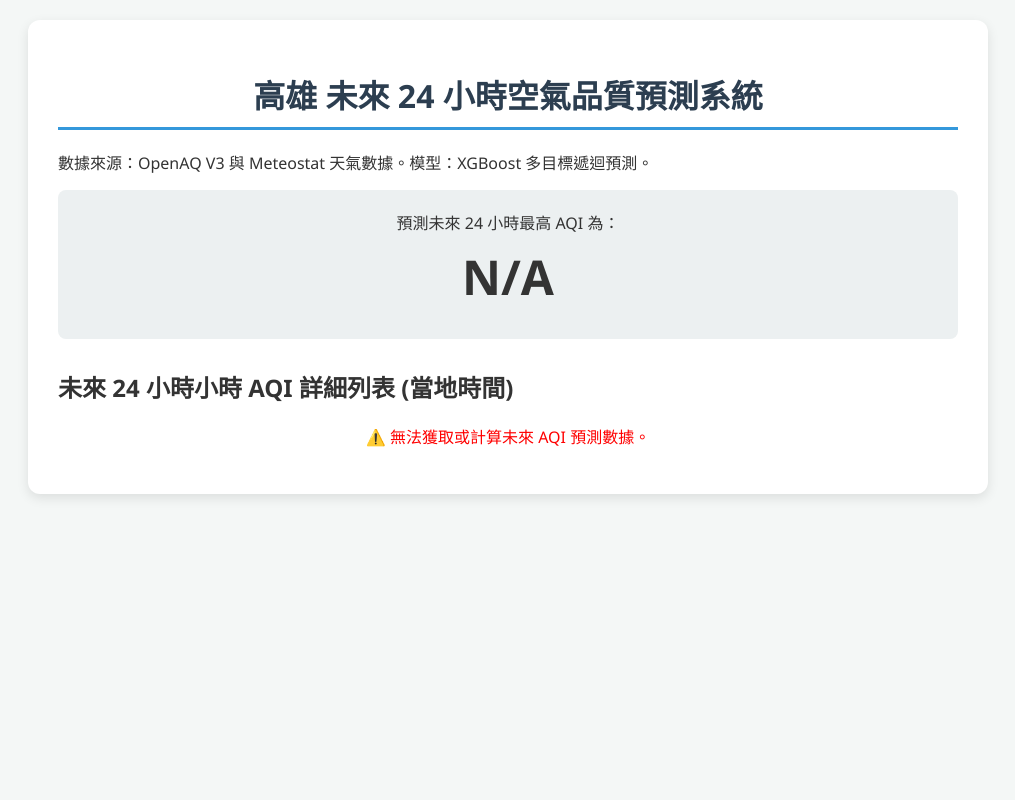
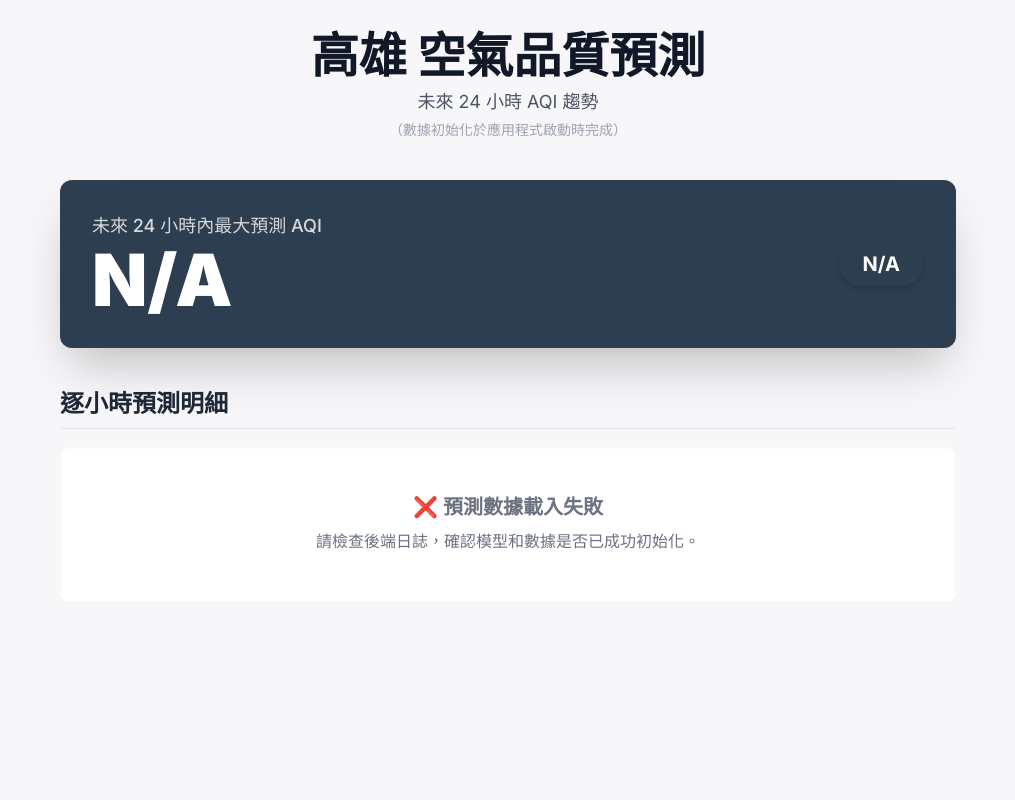
Before and after one commit to JLJYL/air-quality-predictor, a Flask app: page / in a window 1280 px wide. Shown: the whole page, without its empty margins (132-1147 px from the left). Run offline with Flask 3, Linux system fonts and the light colour scheme; some libraries are stand-ins or nearby versions.

Commit message:
Update index.html

```diff
--- a/templates/index.html
+++ b/templates/index.html
@@ -1,69 +1,149 @@
 <!DOCTYPE html>
 <html lang="zh-Hant">
 <head>
-    <title>{{ city_name }} 未來 24 小時 AQI 預測</title>
+    <meta charset="UTF-8">
+    <meta name="viewport" content="width=device-width, initial-scale=1.0">
+    <title>{{ city_name }} AQI 預測</title>
+    <!-- 引入 Tailwind CSS CDN -->
+    <script src="https://cdn.tailwindcss.com"></script>
     <style>
-        /* ... (CSS 樣式，用於美化和 AQI 顏色分類) ... */
-        body { font-family: 'Segoe UI', Tahoma, Geneva, Verdana, sans-serif; background-color: #f4f7f6; color: #333; margin: 0; padding: 20px; }
-        .container { max-width: 900px; margin: 0 auto; background: #fff; padding: 30px; border-radius: 12px; box-shadow: 0 4px 12px rgba(0, 0, 0, 0.1); }
-        h1 { color: #2c3e50; border-bottom: 3px solid #3498db; padding-bottom: 10px; margin-bottom: 20px; text-align: center; }
-        .max-aqi-box { text-align: center; padding: 20px; background-color: #ecf0f1; border-radius: 8px; margin-bottom: 30px; }
-        .max-aqi-value { font-size: 3em; font-weight: bold; }
-        /* ... (其餘 CSS 樣式) ... */
+        /* 使用 Inter 字體以保持現代感和清晰度 */
+        @import url('https://fonts.googleapis.com/css2?family=Inter:wght@100..900&display=swap');
+        body {
+            font-family: 'Inter', sans-serif;
+            background-color: #f7f7f9; /* Light grey background */
+        }
+        /* 針對不同 AQI 級別定義顏色 */
+        .aqi-50 { @apply bg-green-500; } /* Good */
+        .aqi-100 { @apply bg-yellow-500; } /* Moderate */
+        .aqi-150 { @apply bg-orange-500; } /* Unhealthy for Sensitive Groups */
+        .aqi-200 { @apply bg-red-600; } /* Unhealthy */
+        .aqi-300 { @apply bg-purple-700; } /* Very Unhealthy */
+        .aqi-default { @apply bg-gray-400; }
 
-        /* AQI 顏色分類 */
-        .aqi-category-0-50 { border-left-color: #00e400; background-color: #e6ffe6; }
-        .aqi-category-51-100 { border-left-color: #ffff00; background-color: #ffffe6; }
-        .aqi-category-101-150 { border-left-color: #ff7e00; background-color: #fff4e6; }
-        .aqi-category-151-200 { border-left-color: #ff0000; background-color: #ffe6e6; }
-        .aqi-category-201-300 { border-left-color: #8f3e99; background-color: #fbe6ff; }
-        .aqi-category-301-up { border-left-color: #7e0023; background-color: #ffe6eb; }
+        /* 根據 AQI 數值返回對應的 Tailwind 類 */
+        function getAqiColorClass(aqi) {
+            if (aqi === "N/A" || isNaN(aqi) || aqi === null) return 'aqi-default';
+            if (aqi <= 50) return 'aqi-50';
+            if (aqi <= 100) return 'aqi-100';
+            if (aqi <= 150) return 'aqi-150';
+            if (aqi <= 200) return 'aqi-200';
+            return 'aqi-300';
+        }
+
+        /* 讓滾動條隱藏，但仍可滾動 */
+        .scrollbar-hide {
+            -ms-overflow-style: none;  /* IE and Edge */
+            scrollbar-width: none;  /* Firefox */
+        }
+        .scrollbar-hide::-webkit-scrollbar {
+            display: none; /* Chrome, Safari and Opera */
+        }
     </style>
 </head>
-<body>
+<body class="p-4 md:p-8 min-h-screen">
 
-<div class="container">
-    <h1>{{ city_name }} 未來 24 小時空氣品質預測系統</h1>
-    <p>數據來源：OpenAQ V3 與 Meteostat 天氣數據。模型：XGBoost 多目標遞迴預測。</p>
+    <div class="max-w-4xl mx-auto">
 
-    <div class="max-aqi-box">
-        <div class="aqi-label">預測未來 24 小時最高 AQI 為：</div>
-        {% set aqi_class = "" %}
-        {% if max_aqi != "N/A" %}
-            {% if max_aqi <= 50 %}{% set aqi_class = "aqi-category-0-50" %}
-            {% elif max_aqi <= 100 %}{% set aqi_class = "aqi-category-51-100" %}
-            {% elif max_aqi <= 150 %}{% set aqi_class = "aqi-category-101-150" %}
-            {% elif max_aqi <= 200 %}{% set aqi_class = "aqi-category-151-200" %}
-            {% elif max_aqi <= 300 %}{% set aqi_class = "aqi-category-201-300" %}
-            {% else %}{% set aqi_class = "aqi-category-301-up" %}{% endif %}
-        {% endif %}
-        <div class="max-aqi-value {{ aqi_class }}" style="padding: 10px; border-radius: 8px;">{{ max_aqi }}</div>
+        <!-- 標題區域 -->
+        <header class="text-center mb-10">
+            <h1 class="text-4xl md:text-5xl font-extrabold text-gray-900 mb-2">
+                {{ city_name }} 空氣品質預測
+            </h1>
+            <p class="text-lg text-gray-600">未來 {{ aqi_predictions | length if aqi_predictions else 24 }} 小時 AQI 趨勢</p>
+            <p class="text-sm text-gray-400 mt-1">（數據初始化於應用程式啟動時完成）</p>
+        </header>
+
+        <!-- 主要資訊卡片：最大 AQI -->
+        <div id="maxAqiCard" class="shadow-2xl rounded-xl p-6 md:p-8 mb-10 text-white transition duration-500 transform hover:scale-[1.01] flex flex-col md:flex-row justify-between items-center"
+             style="background-color: #2c3e50;">
+
+            <div class="mb-4 md:mb-0">
+                <p class="text-lg font-medium opacity-80">未來 24 小時內最大預測 AQI</p>
+                <h2 id="maxAqiValue" class="text-6xl md:text-7xl font-black mt-1">
+                    {{ max_aqi }}
+                </h2>
+            </div>
+
+            <div id="aqiStatus" class="rounded-full px-6 py-2 text-xl font-bold shadow-md">
+                {% if max_aqi == "N/A" %}
+                    N/A
+                {% elif max_aqi <= 50 %}
+                    良好
+                {% elif max_aqi <= 100 %}
+                    普通
+                {% elif max_aqi <= 150 %}
+                    對敏感族群不健康
+                {% elif max_aqi <= 200 %}
+                    不健康
+                {% else %}
+                    非常不健康
+                {% endif %}
+            </div>
+        </div>
+
+        <!-- 預測細節列表 -->
+        <h3 class="text-2xl font-bold text-gray-800 mb-4 border-b pb-2">逐小時預測明細</h3>
+
+        <div id="predictionsList" class="space-y-3 max-h-[60vh] overflow-y-auto scrollbar-hide p-2 bg-white rounded-lg shadow-inner">
+            {% if aqi_predictions %}
+                {% for prediction in aqi_predictions %}
+                <div class="flex justify-between items-center p-4 rounded-lg shadow-sm border border-gray-100 hover:bg-gray-50 transition duration-150">
+                    <!-- 時間 -->
+                    <span class="text-gray-600 font-medium text-sm md:text-base">
+                        {{ prediction.time }} ({{ '現在 +%s 小時' % loop.index }})
+                    </span>
+
+                    <!-- AQI 數值圓圈 -->
+                    <div class="flex items-center space-x-3">
+                        <span class="text-gray-700 font-semibold text-base md:text-lg">
+                            AQI:
+                        </span>
+                        <span id="aqi-badge-{{ loop.index }}" class="w-10 h-10 flex items-center justify-center text-white text-base font-bold rounded-full shadow-md transition duration-300 ease-in-out" data-aqi="{{ prediction.aqi }}">
+                            {{ prediction.aqi }}
+                        </span>
+                    </div>
+                </div>
+                {% endfor %}
+            {% else %}
+                <div class="text-center p-10 text-gray-500">
+                    <p class="mb-2 text-xl font-semibold">❌ 預測數據載入失敗</p>
+                    <p>請檢查後端日誌，確認模型和數據是否已成功初始化。</p>
+                </div>
+            {% endif %}
+        </div>
+
     </div>
 
-    <h2>未來 24 小時小時 AQI 詳細列表 (當地時間)</h2>
+    <script>
+        // JavaScript 函數用於根據 AQI 數值動態套用顏色
+        function updateAqiColors() {
+            const maxAqiValue = document.getElementById('maxAqiValue').innerText.trim();
+            const aqiStatusElement = document.getElementById('aqiStatus');
+            const maxAqiCard = document.getElementById('maxAqiCard');
+            const aqiColorClass = getAqiColorClass(parseInt(maxAqiValue));
 
-    {% if aqi_predictions %}
-        <ul class="aqi-list">
-            {% for item in aqi_predictions %}
-                {% set aqi_class = "" %}
-                {% if item.aqi <= 50 %}{% set aqi_class = "aqi-category-0-50" %}
-                {% elif item.aqi <= 100 %}{% set aqi_class = "aqi-category-51-100" %}
-                {% elif item.aqi <= 150 %}{% set aqi_class = "aqi-category-101-150" %}
-                {% elif item.aqi <= 200 %}{% set aqi_class = "aqi-category-151-200" %}
-                {% elif item.aqi <= 300 %}{% set aqi_class = "aqi-category-201-300" %}
-                {% else %}{% set aqi_class = "aqi-category-301-up" %}{% endif %}
+            // 更新主卡片顏色
+            if (maxAqiValue !== "N/A") {
+                maxAqiCard.classList.remove('bg-gray-400'); // 移除預設顏色
+                // 替換主卡片背景色為深藍色，以保持主視覺穩定，僅用文字標籤顏色標示狀態
+                aqiStatusElement.classList.add(getAqiColorClass(parseInt(maxAqiValue)));
+                aqiStatusElement.classList.add('text-white');
+            }
 
-                <li class="aqi-item {{ aqi_class }}">
-                    <strong>時間:</strong> {{ item.time }} <br>
-                    <strong>AQI:</strong> <span>{{ item.aqi }}</span>
-                </li>
-            {% endfor %}
-        </ul>
-    {% else %}
-        <p style="text-align: center; color: red;">⚠️ 無法獲取或計算未來 AQI 預測數據。</p>
-    {% endif %}
 
-</div>
+            // 更新列表中的小圓圈顏色
+            document.querySelectorAll('[id^="aqi-badge-"]').forEach(badge => {
+                const aqi = parseInt(badge.getAttribute('data-aqi'));
+                if (!isNaN(aqi)) {
+                    const colorClass = getAqiColorClass(aqi);
+                    badge.classList.add(colorClass);
+                }
+            });
+        }
 
+        // 頁面載入完成後執行
+        window.onload = updateAqiColors;
+    </script>
 </body>
 </html>
```
